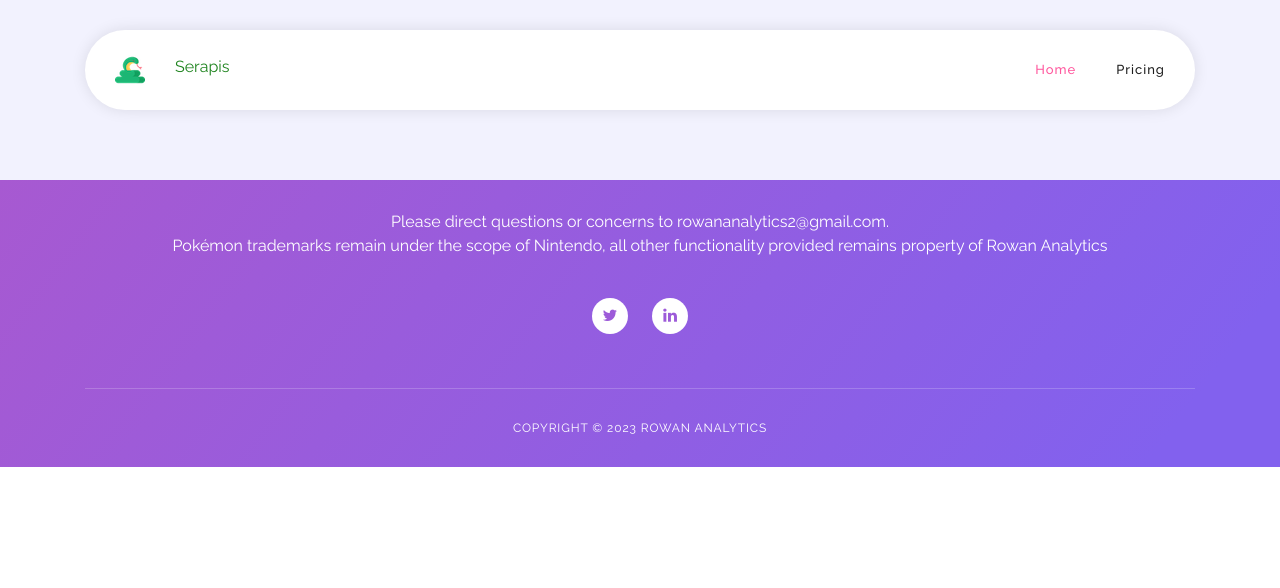
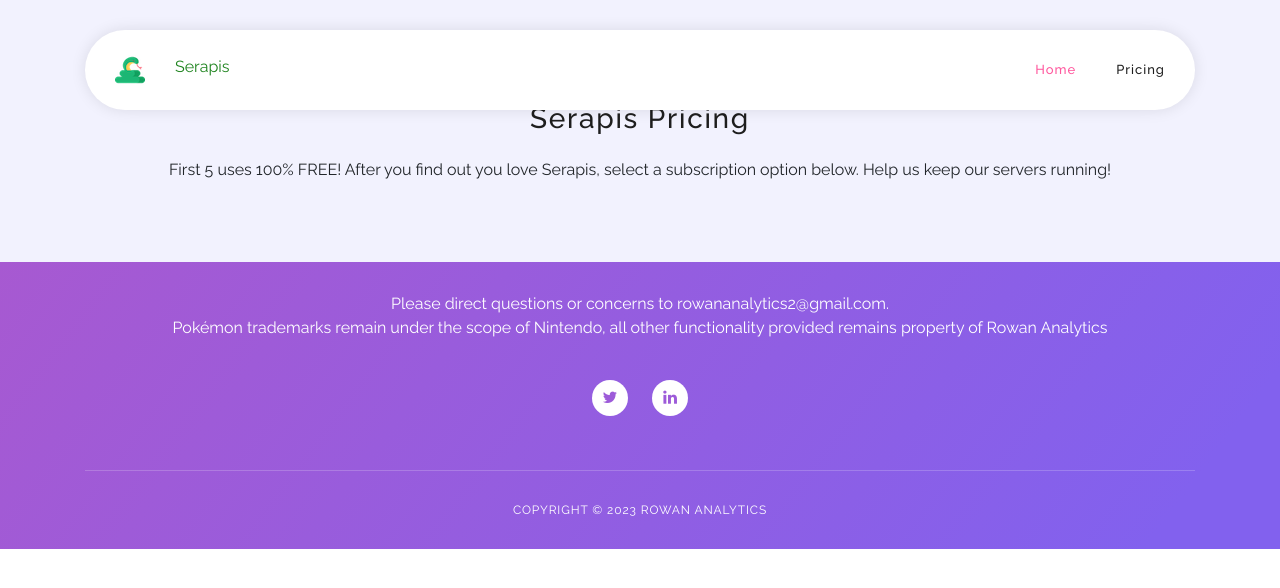
Before and after one commit to ktdykstra/PokemonProject, a Flask app: page /pricing in a window 1280 px wide. Shown: the top 588 px of the page. Run offline with Flask 3, Linux system fonts and the light colour scheme; the visitor is signed in with stand-in values (Sample User, id 1); some libraries are stand-ins or nearby versions.

Commit message:
style edits to pricing

```diff
--- a/templates/stripe.html
+++ b/templates/stripe.html
@@ -79,6 +79,17 @@ https://templatemo.com/tm-535-softy-pinko
     <!-- ***** Header Area End ***** -->
     <section class="section colored" >
         <div class="container">
+            <!-- ***** Section Title Start ***** -->
+            <div class="row">
+                <div class="col-lg-12">
+                    <div class="center-heading">
+                        <h2 class="section-title"> Serapis Pricing </h2>
+                        <p> First 5 uses 100% FREE! After you find out you love Serapis, select a subscription option below. Help us keep our servers running! </p>
+                    </div>
+                </div>
+            </div>
+            <!-- ***** Section Title End ***** -->
+
             <div class="row">
                 <div class="col-lg-12">
                     <script async src="https://js.stripe.com/v3/pricing-table.js"></script>
```
